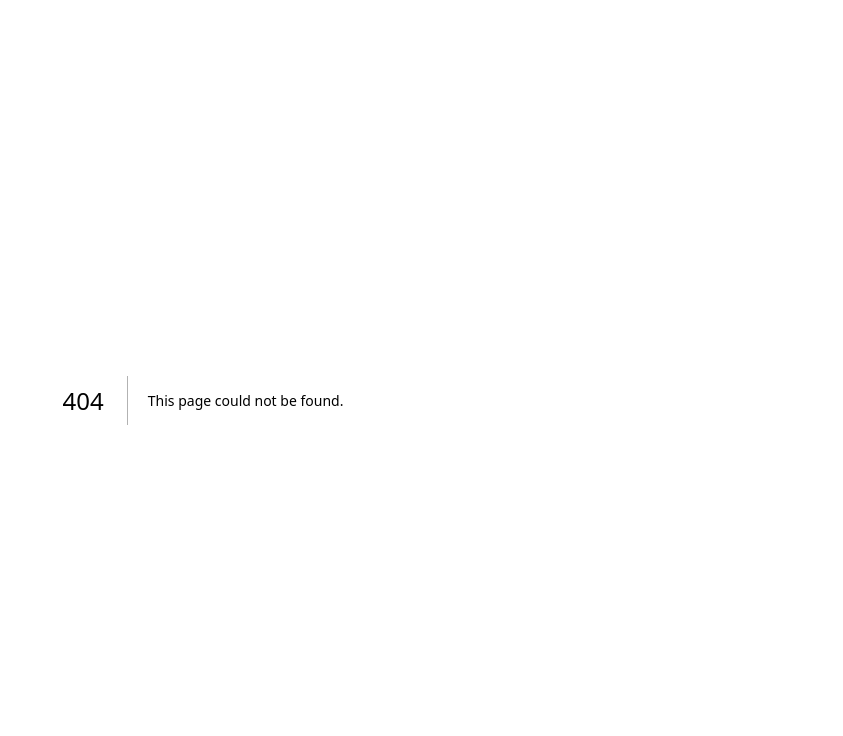
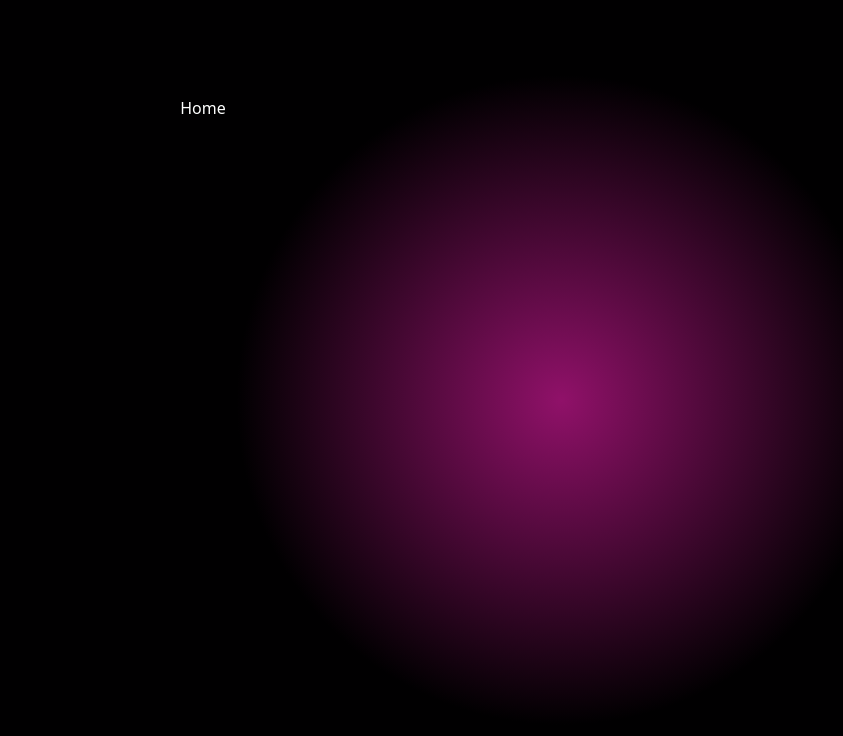
Before and after one commit to Zeref101/RTDocEditor, a Next.js app: page / in a window 1280 px wide. Before the commit this address had no page. Shown: the top 736 px of the page, without its empty margins (437-1280 px from the left). Built offline with nearby package versions, Linux system fonts and the light colour scheme.

Commit message:
feat(root): home initialised

```diff
--- /dev/null
+++ b/app/(root)/(home)/page.tsx
@@ -0,0 +1,9 @@
+import Image from "next/image";
+
+export default function Home() {
+    return (
+        <main className="text-white flex min-h-screen flex-col items-center justify-between p-24 bg-radial-gradient">
+            Home
+        </main>
+    );
+}
```
